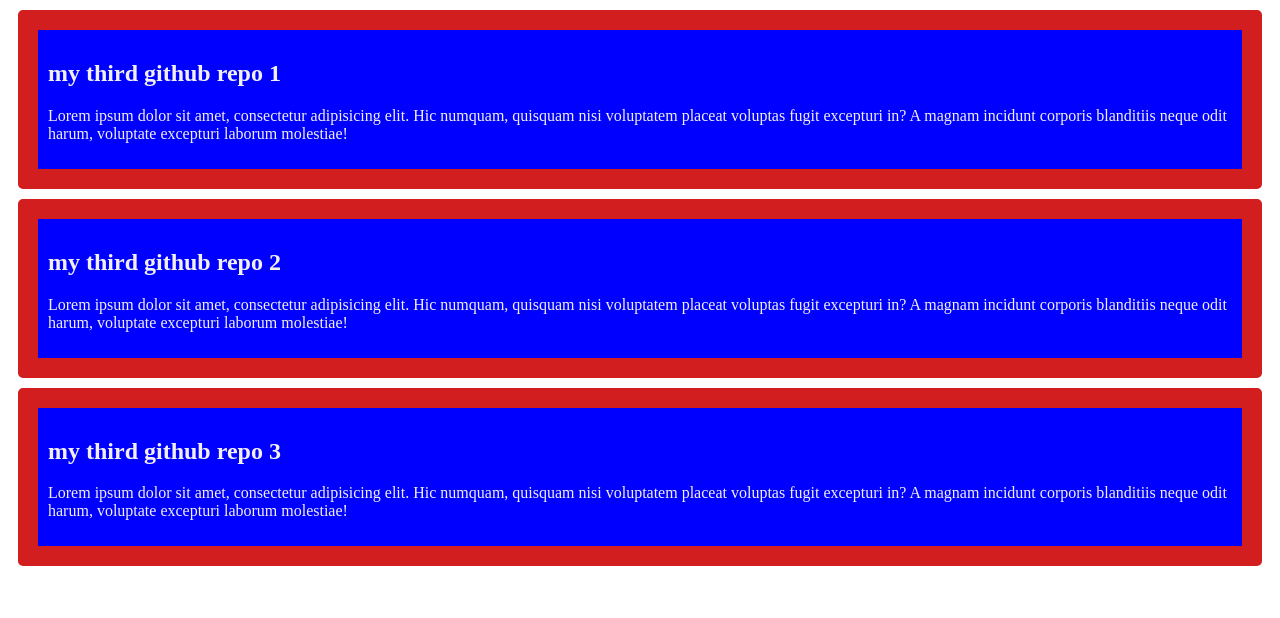
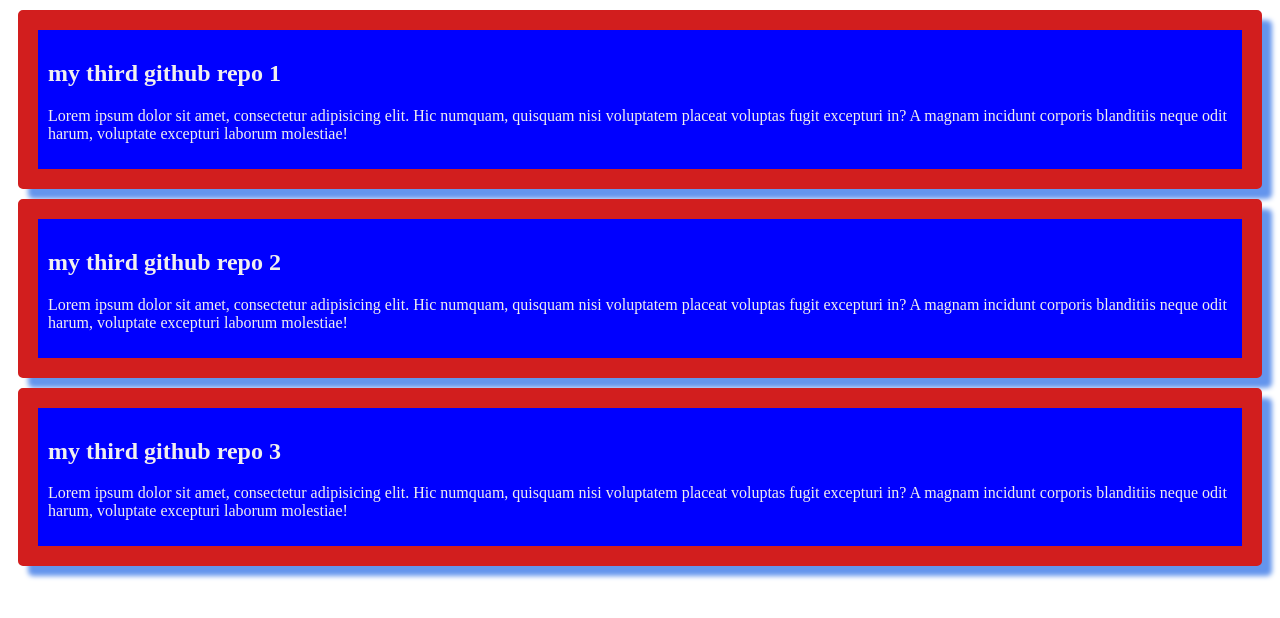
Before and after one commit to shaoon09/my-third-github-repo, a plain HTML site: page index.html in a window 1280 px wide. Drawn offline with Linux system fonts and the light colour scheme.

Commit message:
added shadow

```diff
--- a/style/style.css
+++ b/style/style.css
@@ -5,4 +5,5 @@ div{
     margin: 10px;
     border: 20px solid rgb(210, 30, 30);
     border-radius: 5px;
+    box-shadow: 10px 10px 5px cornflowerblue;
 }
```
